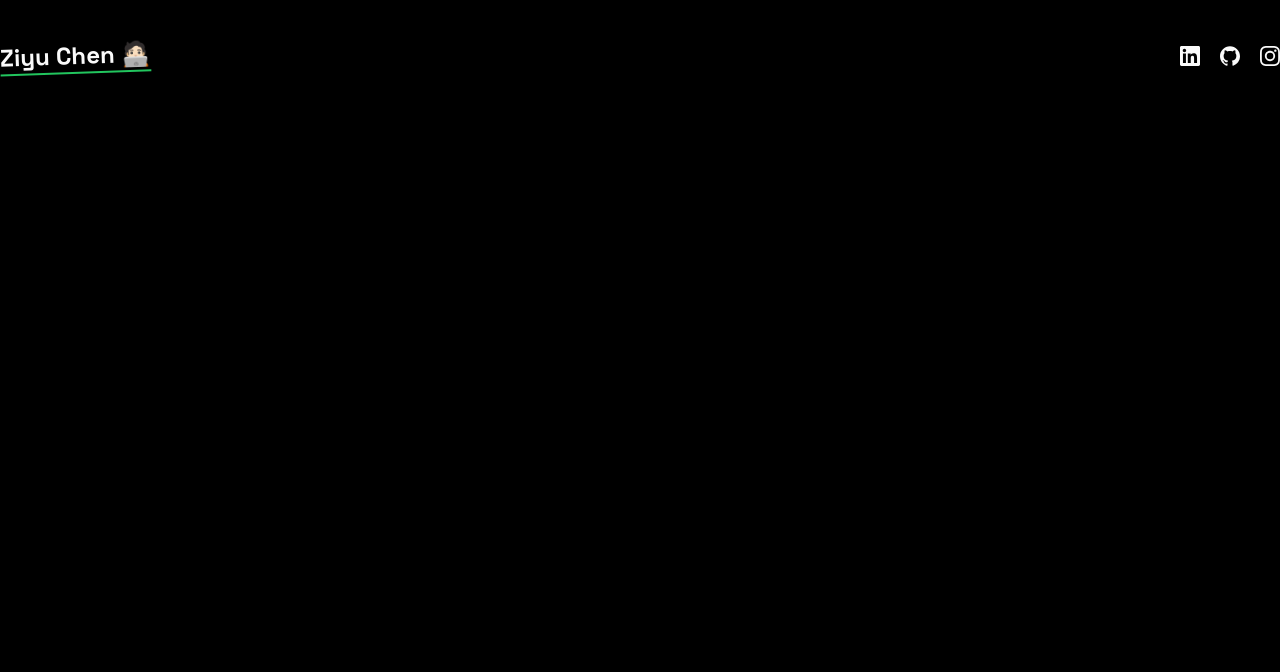
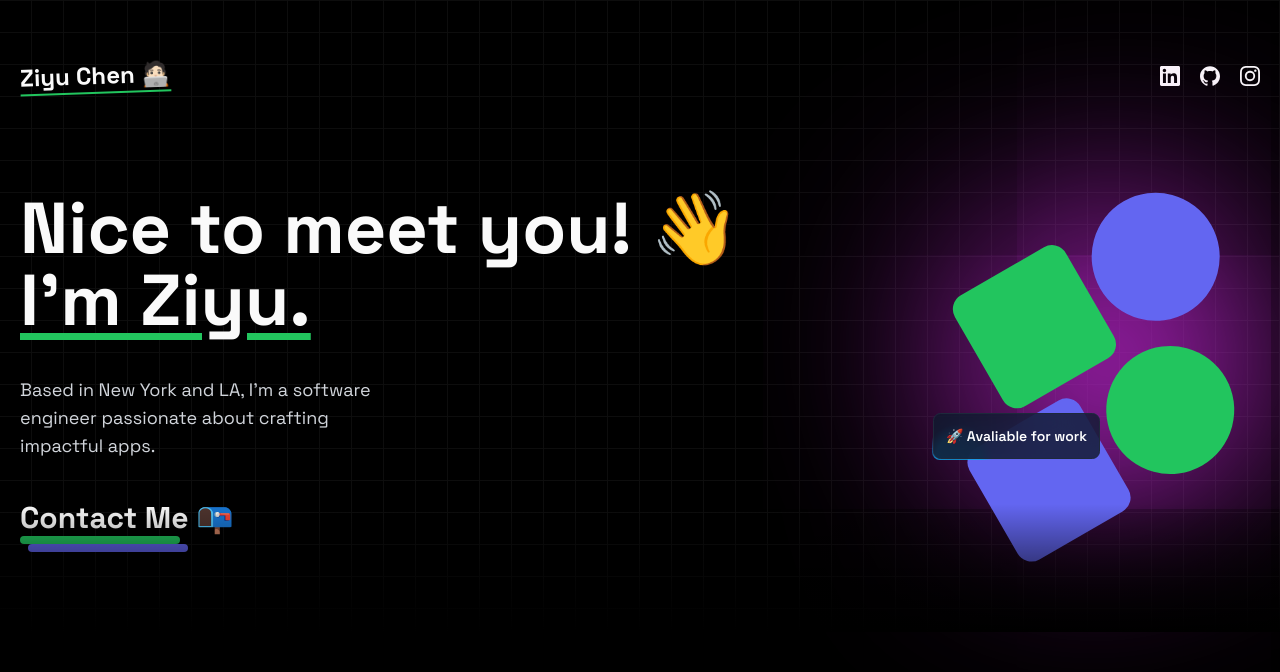
Before and after one commit to ccczy-czy/templatey, a Next.js app: page / in a window 1280 px wide. Shown: the top 672 px of the page. Built offline with nearby package versions, Linux system fonts and the light colour scheme.

Commit message:
hero section finished

```diff
--- /dev/null
+++ b/app/(home)/components/HeroSection.tsx
@@ -0,0 +1,57 @@
+import React from 'react';
+import Link from 'next/link';
+import { MovingBorderButton } from '@/components/ui/moving-border';
+
+export default function HeroSection() {
+  return (
+    <div className="min-h-[60vh] flex flex-col-reverse gap-14 lg:gap-0 lg:flex-row justify-between items-center">
+      <div className=" space-y-10 text-center lg:text-left">
+        <h1 className="text-4xl lg:text-7xl font-bold">
+          Nice to meet you! 👋
+          <br />{' '}
+          <span className="underline underline-offset-8 decoration-green-500">
+            {"I'm Ziyu."}
+          </span>
+        </h1>
+        <p className="md:w-96 text-lg text-gray-300">
+          {
+            "Based in New York and LA, I'm a software engineer passionate about crafting impactful apps."
+          }
+        </p>
+        <Link
+          href={'mailto:ziyuchen2002@gmail.com'}
+          className=" inline-block group"
+        >
+          <div>
+            <h1 className="text-3xl font-bold group-hover:text-green-400 transition-all">
+              Contact Me 📭
+            </h1>
+            <div className="w-40 h-2 bg-green-500 rounded-full"></div>
+            <div className="w-40 h-2 bg-indigo-500 rounded-full translate-x-2"></div>
+          </div>
+        </Link>
+      </div>
+      <div className=" relative">
+        <div className="w-72 h-72 space-y-3 -rotate-[30deg] relative">
+          <div className="flex gap-3 translate-x-8">
+            <div className=" w-32 h-32 rounded-2xl bg-green-500"></div>
+            <div className=" w-32 h-32 rounded-full bg-indigo-500"></div>
+          </div>
+          <div className="flex gap-3 -translate-x-8">
+            <div className=" w-32 h-32 rounded-2xl bg-indigo-500"></div>
+            <div className=" w-32 h-32 rounded-full bg-green-500"></div>
+          </div>
+          <div className=" glow absolute top-[40%] right-1/2 -z-10"></div>
+        </div>
+        <div className=" absolute bottom-5 sm:bottom-14 left-0 sm:-left-10">
+          <MovingBorderButton
+            borderRadius="0.5rem"
+            className=" p-3 font-semibold"
+          >
+            <p>🚀 Avaliable for work</p>
+          </MovingBorderButton>
+        </div>
+      </div>
+    </div>
+  );
+}
--- /dev/null
+++ b/app/(home)/components/Skills.tsx
@@ -0,0 +1,5 @@
+import React from 'react';
+
+export default function Skills() {
+  return <div>Skills</div>;
+}
--- a/app/(home)/page.tsx
+++ b/app/(home)/page.tsx
@@ -1,11 +1,16 @@
 import React from 'react';
 import Navbar from './components/Navbar';
+import HeroSection from './components/HeroSection';
 
 export default function page() {
   return (
-    <div className="min-h-screen bg-black">
-      <div className=" max-w-7xl mx-auto">
-        <Navbar />
+    <div className="min-h-screen bg-black overflow-hidden">
+      <div className="dark:bg-black bg-white  dark:bg-grid-white/[0.05] bg-grid-black/[0.2] relative">
+        <div className=" max-w-7xl mx-auto p-5">
+          <Navbar />
+          <HeroSection />
+        </div>
+        <div className=" h-10 xl:h-32 bg-gradient-to-t from-black absolute -bottom-5 left-0 xl:bottom-0 w-full"></div>
       </div>
     </div>
   );
--- a/app/globals.css
+++ b/app/globals.css
@@ -67,3 +67,10 @@
     @apply bg-background text-foreground;
   }
 }
+
+.glow {
+  width: 0px;
+  height: 0px;
+  border-radius: 50%;
+  box-shadow: 0 0 200px 130px #c026d3;
+}
--- /dev/null
+++ b/components/ui/moving-border.tsx
@@ -0,0 +1,139 @@
+'use client';
+import React from 'react';
+import {
+  motion,
+  useAnimationFrame,
+  useMotionTemplate,
+  useMotionValue,
+  useTransform,
+} from 'framer-motion';
+import { useRef } from 'react';
+import { cn } from '@/lib/utils';
+
+export function MovingBorderButton({
+  borderRadius = '1.75rem',
+  children,
+  as: Component = 'button',
+  containerClassName,
+  borderClassName,
+  duration,
+  className,
+  ...otherProps
+}: {
+  borderRadius?: string;
+  children: React.ReactNode;
+  as?: any;
+  containerClassName?: string;
+  borderClassName?: string;
+  duration?: number;
+  className?: string;
+  [key: string]: any;
+}) {
+  return (
+    <Component
+      className={cn(
+        'bg-transparent relative text-xl p-[1px] overflow-hidden ',
+        containerClassName
+      )}
+      style={{
+        borderRadius: borderRadius,
+      }}
+      {...otherProps}
+    >
+      <div
+        className="absolute inset-0"
+        style={{ borderRadius: `calc(${borderRadius} * 0.96)` }}
+      >
+        <MovingBorder duration={duration} rx="30%" ry="30%">
+          <div
+            className={cn(
+              'h-20 w-20 opacity-[0.8] bg-[radial-gradient(var(--sky-500)_40%,transparent_60%)]',
+              borderClassName
+            )}
+          />
+        </MovingBorder>
+      </div>
+
+      <div
+        className={cn(
+          'relative bg-slate-900/[0.8] border border-slate-800 backdrop-blur-xl text-white flex items-center justify-center w-full h-full text-sm antialiased',
+          className
+        )}
+        style={{
+          borderRadius: `calc(${borderRadius} * 0.96)`,
+        }}
+      >
+        {children}
+      </div>
+    </Component>
+  );
+}
+
+export const MovingBorder = ({
+  children,
+  duration = 2000,
+  rx,
+  ry,
+  ...otherProps
+}: {
+  children: React.ReactNode;
+  duration?: number;
+  rx?: string;
+  ry?: string;
+  [key: string]: any;
+}) => {
+  const pathRef = useRef<any>();
+  const progress = useMotionValue<number>(0);
+
+  useAnimationFrame((time) => {
+    const length = pathRef.current?.getTotalLength();
+    if (length) {
+      const pxPerMillisecond = length / duration;
+      progress.set((time * pxPerMillisecond) % length);
+    }
+  });
+
+  const x = useTransform(
+    progress,
+    (val) => pathRef.current?.getPointAtLength(val).x
+  );
+  const y = useTransform(
+    progress,
+    (val) => pathRef.current?.getPointAtLength(val).y
+  );
+
+  const transform = useMotionTemplate`translateX(${x}px) translateY(${y}px) translateX(-50%) translateY(-50%)`;
+
+  return (
+    <>
+      <svg
+        xmlns="http://www.w3.org/2000/svg"
+        preserveAspectRatio="none"
+        className="absolute h-full w-full"
+        width="100%"
+        height="100%"
+        {...otherProps}
+      >
+        <rect
+          fill="none"
+          width="100%"
+          height="100%"
+          rx={rx}
+          ry={ry}
+          ref={pathRef}
+        />
+      </svg>
+      <motion.div
+        style={{
+          position: 'absolute',
+          top: 0,
+          left: 0,
+          display: 'inline-block',
+          transform,
+        }}
+      >
+        {children}
+      </motion.div>
+    </>
+  );
+};
--- a/package.json
+++ b/package.json
@@ -11,7 +11,9 @@
   "dependencies": {
     "class-variance-authority": "^0.7.0",
     "clsx": "^2.1.1",
+    "framer-motion": "^11.3.2",
     "lucide-react": "^0.408.0",
+    "mini-svg-data-uri": "^1.4.4",
     "next": "14.2.5",
     "next-themes": "^0.3.0",
     "react": "^18",
--- a/tailwind.config.ts
+++ b/tailwind.config.ts
@@ -1,80 +1,123 @@
-import type { Config } from "tailwindcss"
+import type { Config } from 'tailwindcss';
+
+const svgToDataUri = require('mini-svg-data-uri');
+
+const colors = require('tailwindcss/colors');
+const {
+  default: flattenColorPalette,
+} = require('tailwindcss/lib/util/flattenColorPalette');
 
 const config = {
-  darkMode: ["class"],
+  darkMode: ['class'],
   content: [
     './pages/**/*.{ts,tsx}',
     './components/**/*.{ts,tsx}',
     './app/**/*.{ts,tsx}',
     './src/**/*.{ts,tsx}',
-	],
-  prefix: "",
+  ],
+  prefix: '',
   theme: {
     container: {
       center: true,
-      padding: "2rem",
+      padding: '2rem',
       screens: {
-        "2xl": "1400px",
+        '2xl': '1400px',
       },
     },
     extend: {
       colors: {
-        border: "hsl(var(--border))",
-        input: "hsl(var(--input))",
-        ring: "hsl(var(--ring))",
-        background: "hsl(var(--background))",
-        foreground: "hsl(var(--foreground))",
+        border: 'hsl(var(--border))',
+        input: 'hsl(var(--input))',
+        ring: 'hsl(var(--ring))',
+        background: 'hsl(var(--background))',
+        foreground: 'hsl(var(--foreground))',
         primary: {
-          DEFAULT: "hsl(var(--primary))",
-          foreground: "hsl(var(--primary-foreground))",
+          DEFAULT: 'hsl(var(--primary))',
+          foreground: 'hsl(var(--primary-foreground))',
         },
         secondary: {
-          DEFAULT: "hsl(var(--secondary))",
-          foreground: "hsl(var(--secondary-foreground))",
+          DEFAULT: 'hsl(var(--secondary))',
+          foreground: 'hsl(var(--secondary-foreground))',
         },
         destructive: {
-          DEFAULT: "hsl(var(--destructive))",
-          foreground: "hsl(var(--destructive-foreground))",
+          DEFAULT: 'hsl(var(--destructive))',
+          foreground: 'hsl(var(--destructive-foreground))',
         },
         muted: {
-          DEFAULT: "hsl(var(--muted))",
-          foreground: "hsl(var(--muted-foreground))",
+          DEFAULT: 'hsl(var(--muted))',
+          foreground: 'hsl(var(--muted-foreground))',
         },
         accent: {
-          DEFAULT: "hsl(var(--accent))",
-          foreground: "hsl(var(--accent-foreground))",
+          DEFAULT: 'hsl(var(--accent))',
+          foreground: 'hsl(var(--accent-foreground))',
         },
         popover: {
-          DEFAULT: "hsl(var(--popover))",
-          foreground: "hsl(var(--popover-foreground))",
+          DEFAULT: 'hsl(var(--popover))',
+          foreground: 'hsl(var(--popover-foreground))',
         },
         card: {
-          DEFAULT: "hsl(var(--card))",
-          foreground: "hsl(var(--card-foreground))",
+          DEFAULT: 'hsl(var(--card))',
+          foreground: 'hsl(var(--card-foreground))',
         },
       },
       borderRadius: {
-        lg: "var(--radius)",
-        md: "calc(var(--radius) - 2px)",
-        sm: "calc(var(--radius) - 4px)",
+        lg: 'var(--radius)',
+        md: 'calc(var(--radius) - 2px)',
+        sm: 'calc(var(--radius) - 4px)',
       },
       keyframes: {
-        "accordion-down": {
-          from: { height: "0" },
-          to: { height: "var(--radix-accordion-content-height)" },
+        'accordion-down': {
+          from: { height: '0' },
+          to: { height: 'var(--radix-accordion-content-height)' },
         },
-        "accordion-up": {
-          from: { height: "var(--radix-accordion-content-height)" },
-          to: { height: "0" },
+        'accordion-up': {
+          from: { height: 'var(--radix-accordion-content-height)' },
+          to: { height: '0' },
         },
       },
       animation: {
-        "accordion-down": "accordion-down 0.2s ease-out",
-        "accordion-up": "accordion-up 0.2s ease-out",
+        'accordion-down': 'accordion-down 0.2s ease-out',
+        'accordion-up': 'accordion-up 0.2s ease-out',
       },
     },
   },
-  plugins: [require("tailwindcss-animate")],
-} satisfies Config
+  plugins: [
+    require('tailwindcss-animate'),
+    addVariablesForColors,
+    function ({ matchUtilities, theme }: any) {
+      matchUtilities(
+        {
+          'bg-grid': (value: any) => ({
+            backgroundImage: `url("${svgToDataUri(
+              `<svg xmlns="http://www.w3.org/2000/svg" viewBox="0 0 32 32" width="32" height="32" fill="none" stroke="${value}"><path d="M0 .5H31.5V32"/></svg>`
+            )}")`,
+          }),
+          'bg-grid-small': (value: any) => ({
+            backgroundImage: `url("${svgToDataUri(
+              `<svg xmlns="http://www.w3.org/2000/svg" viewBox="0 0 32 32" width="8" height="8" fill="none" stroke="${value}"><path d="M0 .5H31.5V32"/></svg>`
+            )}")`,
+          }),
+          'bg-dot': (value: any) => ({
+            backgroundImage: `url("${svgToDataUri(
+              `<svg xmlns="http://www.w3.org/2000/svg" viewBox="0 0 32 32" width="16" height="16" fill="none"><circle fill="${value}" id="pattern-circle" cx="10" cy="10" r="1.6257413380501518"></circle></svg>`
+            )}")`,
+          }),
+        },
+        { values: flattenColorPalette(theme('backgroundColor')), type: 'color' }
+      );
+    },
+  ],
+} satisfies Config;
 
-export default config
+function addVariablesForColors({ addBase, theme }: any) {
+  let allColors = flattenColorPalette(theme('colors'));
+  let newVars = Object.fromEntries(
+    Object.entries(allColors).map(([key, val]) => [`--${key}`, val])
+  );
+
+  addBase({
+    ':root': newVars,
+  });
+}
+
+export default config;
```
Also changed, not shown: 1 other file (tests, documents, lock files or other folders).
